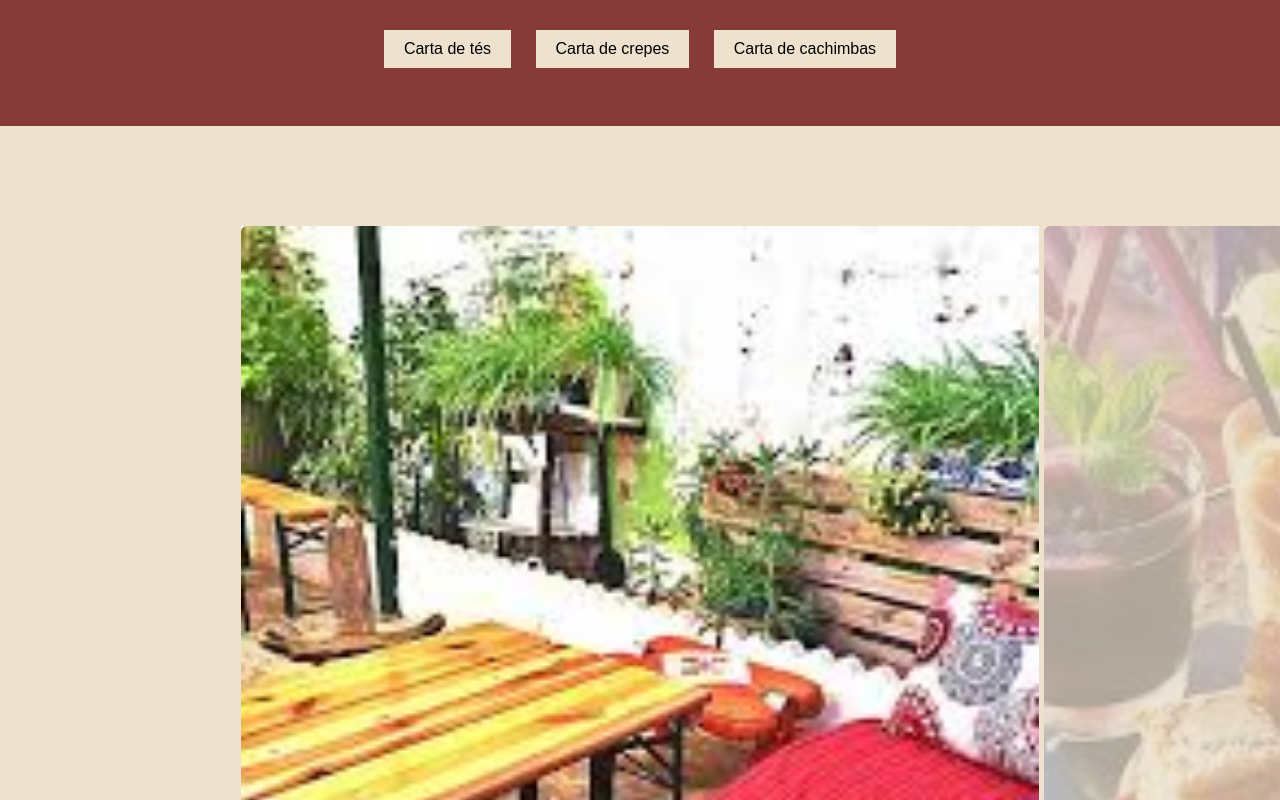
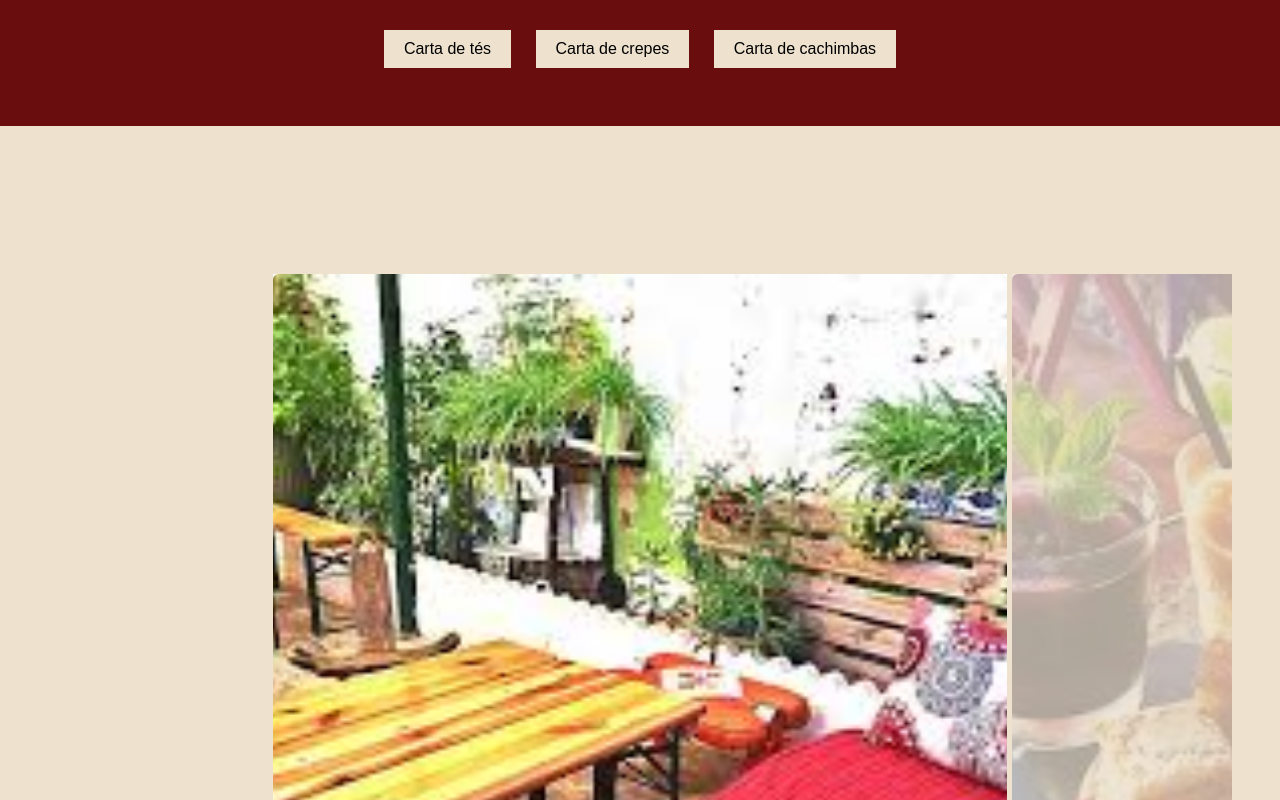
Before and after one commit to wandering-code/najima, a plain HTML site: page index.html in a window 1280 px wide. Shown: the part 380-1180 px from the top of the page. Drawn offline with nearby package versions, Linux system fonts and the light colour scheme.

Commit message:
Changing background color

```diff
--- a/index.html
+++ b/index.html
@@ -54,7 +54,7 @@
     </section>
 -->
 
-<div id="galeria" class="desktop_3" unique-script-id="w-w-dm-id">
+<div id="galeria" class="desktop_3 contenedor_blanco" unique-script-id="w-w-dm-id">
     <div class="responsive-container-block bigContainer">
       <div class="responsive-container-block Container">
         <div class="swiper-container mySwiper">
--- a/styles/pc.css
+++ b/styles/pc.css
@@ -6,7 +6,7 @@
 
 html, body {
     font-family: 'Arial', sans-serif;
-    background-color: #eee2ce;
+    background-color: #690e10;
     color: #333;
     height: 100%;
     margin: 0;
@@ -63,7 +63,7 @@ nav ul li a {
 }
 
 .contenedor_blanco {
-    background-color: #eee2ce;
+    background-color: #eee2ce !important;
     padding: 3em;
     text-align: center;
 }
```
